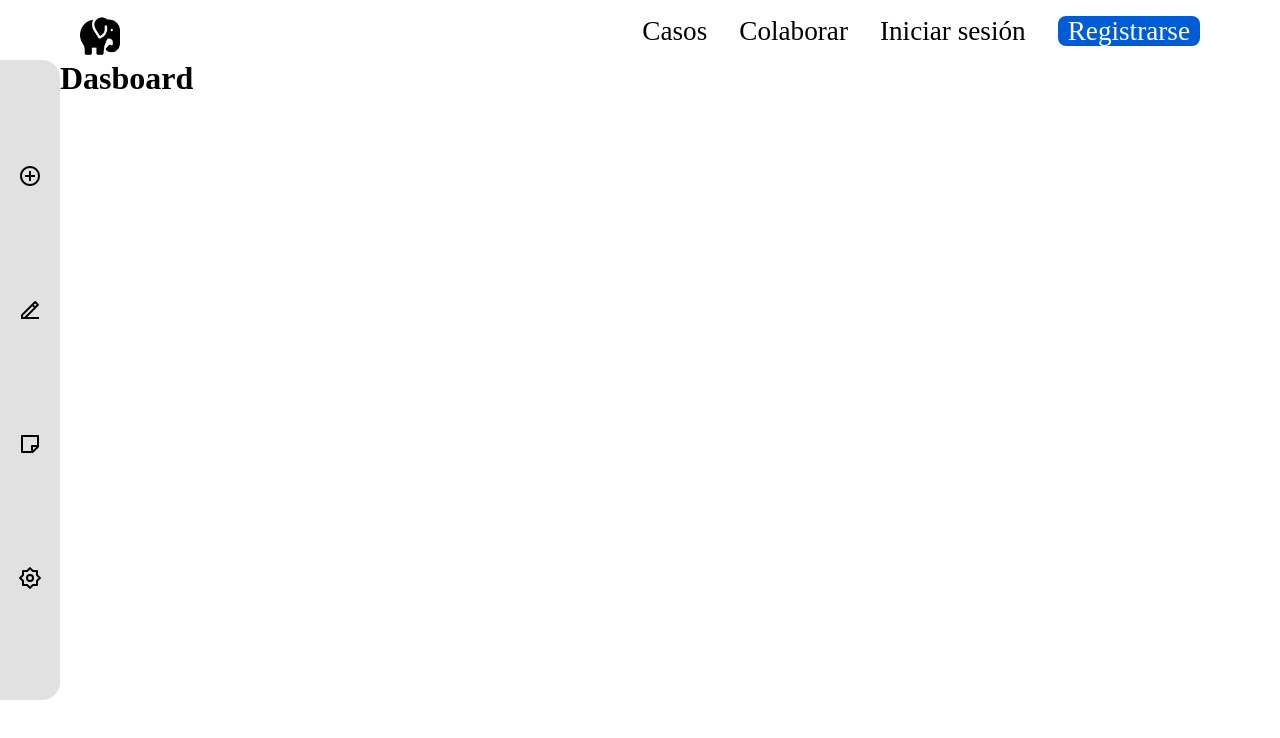
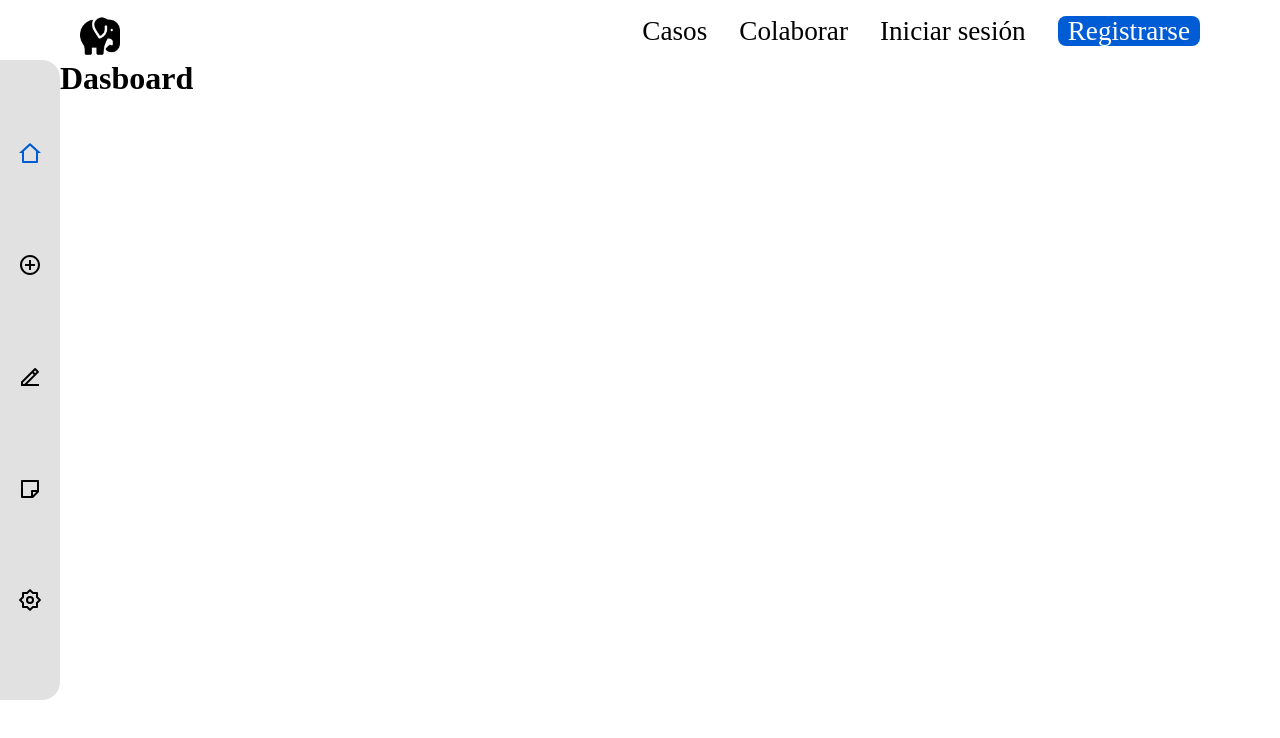
Before and after one commit to cuadros-code/white-elephant, a Next.js app: page /dashboard in a window 1280 px wide. Shown: the top 738 px of the page. Built offline with nearby package versions, Linux system fonts and the light colour scheme; no server answers; a web font is replaced by a local one.

Commit message:
redirec home

```diff
--- a/src/components/LayoutDasboard.tsx
+++ b/src/components/LayoutDasboard.tsx
@@ -1,6 +1,10 @@
 import Link from 'next/link';
 import styles from 'styles/Dashboard.module.css';
-import { RiAddCircleLine, RiEdit2Line, RiSettings2Line, RiStickyNoteLine } from 'react-icons/ri';
+import { RiAddCircleLine,
+        RiEdit2Line,
+        RiSettings2Line,
+        RiStickyNoteLine,
+        RiHome2Line } from 'react-icons/ri';
 import { ReactElement } from 'react';
 import { useRouter } from 'next/router';
 
@@ -19,6 +23,14 @@ const LayoutDashboard = ({ children }: Props) => {
   return (
     <>
       <div className={styles.navDashboard}>
+          <Link href='/dashboard'>
+            <a>
+              <RiHome2Line
+                color={colorIcon('/dashboard')}
+              />
+              <span>Panel</span>
+            </a>
+          </Link>
           <Link href='/dashboard/create'>
             <a>
               <RiAddCircleLine
```
